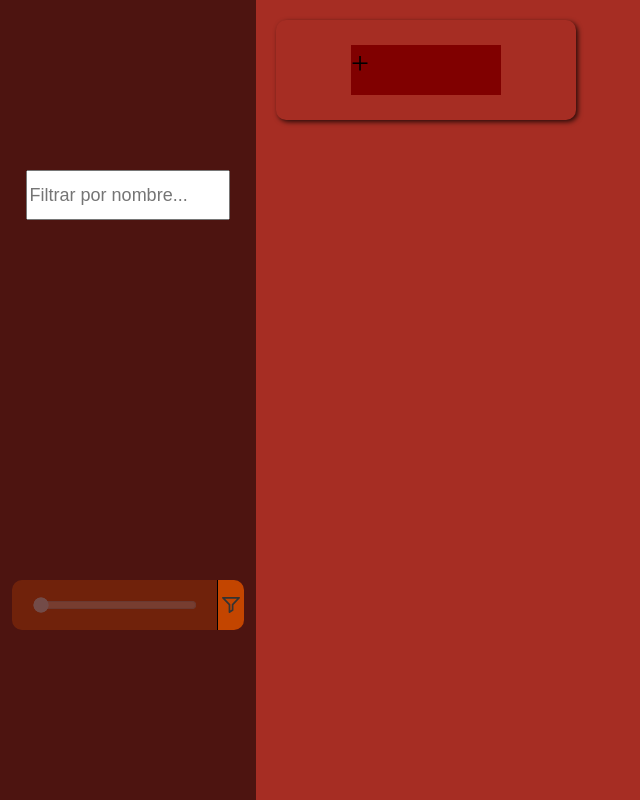
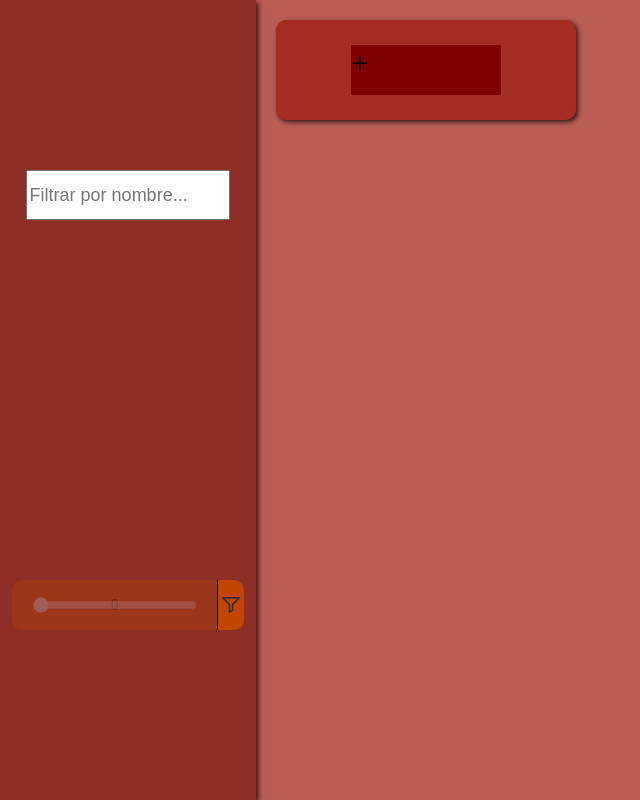
Before and after one commit to jamalvarez/counter-app, a React (Create React App) app: page / in a window 1280 px wide. Shown: the whole page, without its empty margins (0-640 px from the left). Built offline with nearby package versions, Linux system fonts and the light colour scheme; no server answers.

Commit message:
Starting to shape up the visuals

```diff
--- a/src/components/filters/index.js
+++ b/src/components/filters/index.js
@@ -14,6 +14,7 @@ function Filters({
       <React.Fragment>
       <div id="filter-button" className={`${useValueFilter ? 'active' : 'inactive'}`} onClick={() => toggleValueFilter(!useValueFilter)}/>
     <div id="filters">
+    <span id="minFilterValue">{minFilterValue}</span>
       <input
         class="min"
         name="range_1"
@@ -42,6 +43,7 @@ function Filters({
           }
         }}
       />
+      <span id="maxFilterValue">{maxFilterValue}</span>
     </div>
     </React.Fragment>
   );
--- a/src/index.css
+++ b/src/index.css
@@ -1,7 +1,7 @@
 :root {
-  --elements: #4d1410;
+  --elements: #8d2e27;
   --highlights: #ff887f;
-  --dark-red: #a62d23;
+  --light-red: #a62d23c4;
   --border-red: #a62d23;
 
   --element-yellow: #c34500;
@@ -29,6 +29,9 @@ body {
   background-color: var(--elements);
   position: relative;
   margin-bottom: 60px;
+  -webkit-box-shadow: 2px 2px 5px 0.5px rgba(0, 0, 0, 0.75);
+  -moz-box-shadow: 2px 2px 5px 0.5px rgba(0, 0, 0, 0.75);
+  box-shadow: 2px 2px 5px 0.5px rgba(0, 0, 0, 0.75);
 }
 #searchbar {
   height: 100%;
@@ -76,7 +79,7 @@ body {
 #counter-list {
   width: 80%;
   flex: 1;
-  background-color: var(--dark-red);
+  background-color: var(--light-red);
   padding: 20px;
   display: flex;
   flex-direction: column;
```
